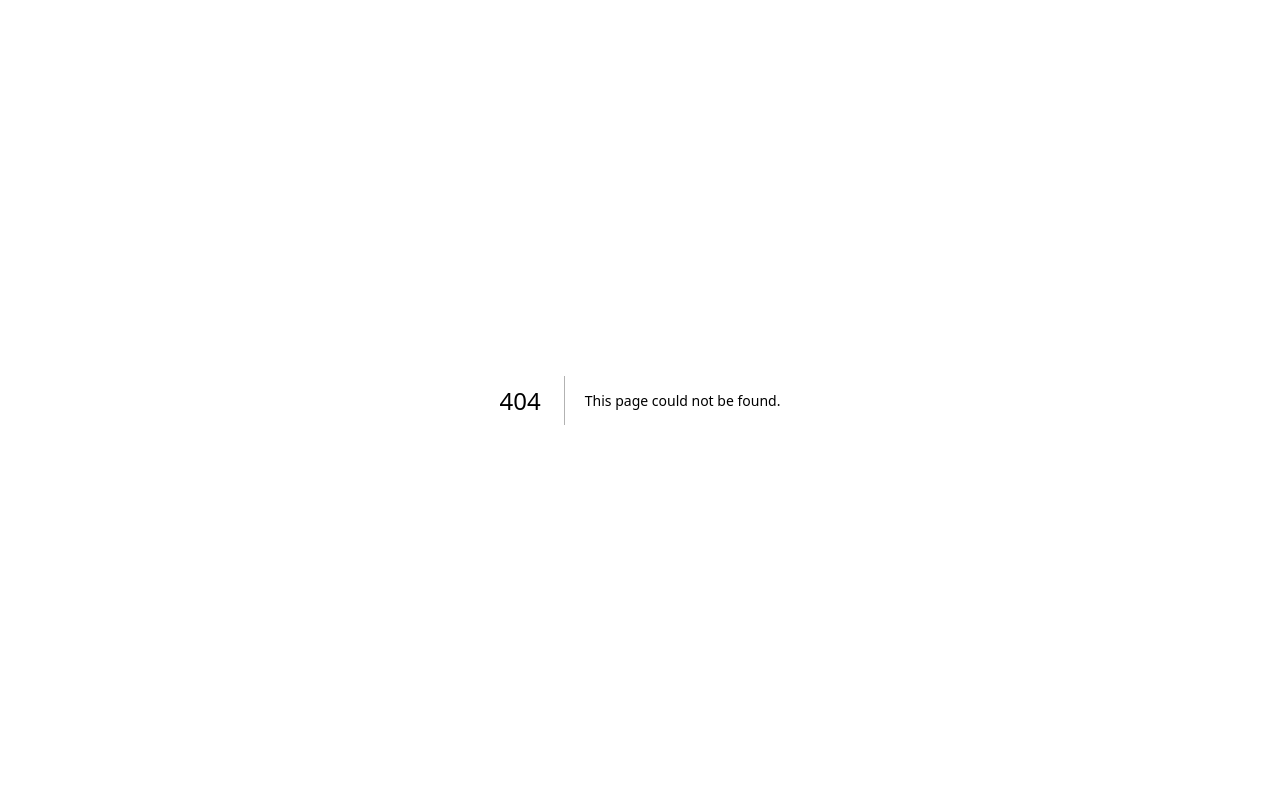
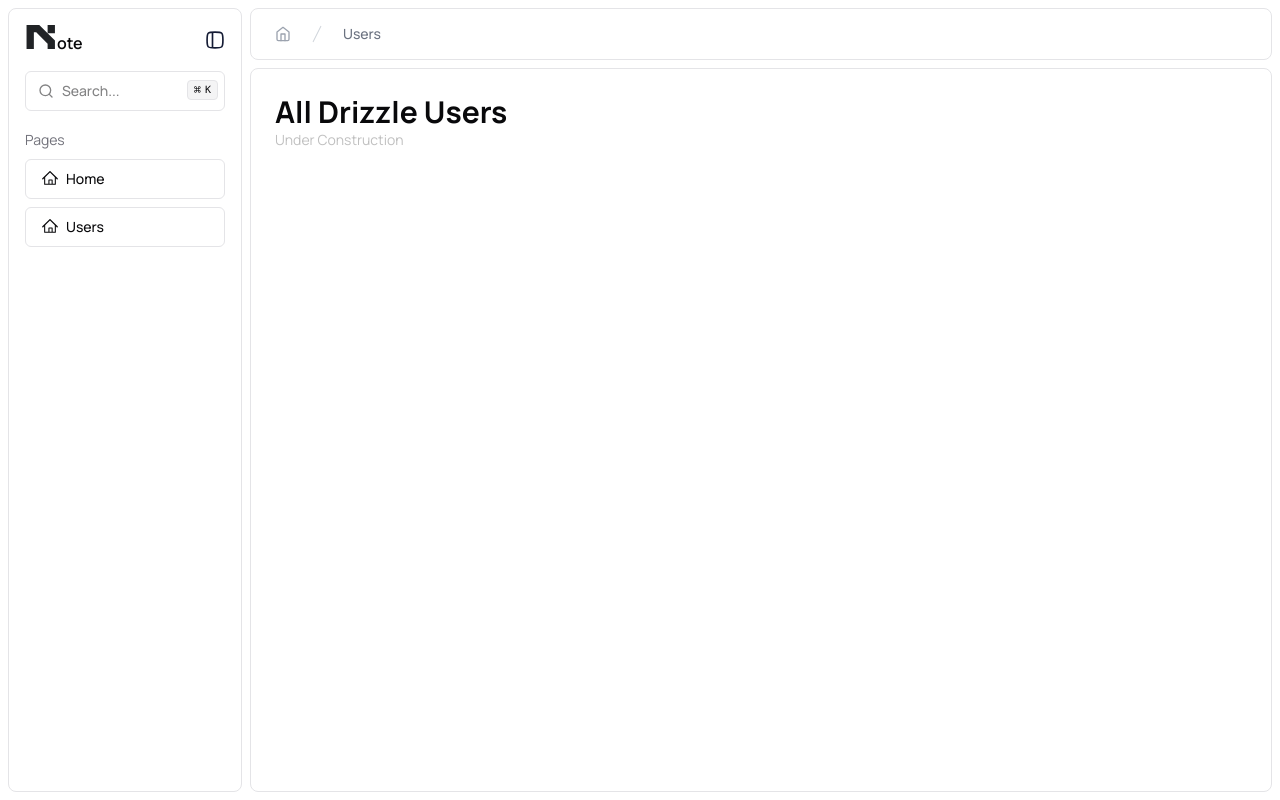
Before and after one commit to Ayush-v/Drizzle-RBAC-Nextjs, a Next.js app: page /users in a window 1280 px wide. Before the commit this address had no page. Built offline with nearby package versions, Linux system fonts and the light colour scheme.

Commit message:
files reorder | breadcrumbs | minor fixes

```diff
--- a/src/app/(dashboard)/_components/breadcrumbs.tsx
+++ b/src/app/(dashboard)/_components/breadcrumbs.tsx
@@ -1,16 +1,43 @@
 "use client";
+import { HomeIcon } from "lucide-react";
+import Link from "next/link";
 import { useSelectedLayoutSegments } from "next/navigation";
 
 export default function Breadcrumbs() {
   const segments = useSelectedLayoutSegments();
   return (
     <div className="h-14 border flex items-center pl-6 rounded-lg text-sm capitalize">
-      <ul className="flex items-center gap-2">
-        <li>Home</li>
+      <ol role="list" className="flex items-center space-x-4">
+        <li>
+          <div>
+            <Link href={`/`} className="text-gray-400 hover:text-gray-500">
+              <HomeIcon className="h-4 w-4 flex-shrink-0" aria-hidden="true" />
+              <span className="sr-only">Home</span>
+            </Link>
+          </div>
+        </li>
         {segments.map((segment, index) => (
-          <li key={index}>{segment}</li>
+          <li key={index}>
+            <div className="flex items-center">
+              <svg
+                className="h-5 w-5 flex-shrink-0 text-gray-300"
+                fill="currentColor"
+                viewBox="0 0 20 20"
+                aria-hidden="true"
+              >
+                <path d="M5.555 17.776l8-16 .894.448-8 16-.894-.448z" />
+              </svg>
+              <Link
+                href={`/${segments.slice(0, index + 1).join("/")}`}
+                className="ml-4 text-sm font-medium text-gray-500 hover:text-gray-700"
+                aria-current={index ? "page" : undefined}
+              >
+                {segment}
+              </Link>
+            </div>
+          </li>
         ))}
-      </ul>
+      </ol>
     </div>
   );
 }
--- a/src/app/(dashboard)/_components/navbar.tsx
+++ b/src/app/(dashboard)/_components/navbar.tsx
@@ -10,6 +10,20 @@ import {
   TooltipTrigger,
 } from "@/components/ui/tooltip";
 import { Search } from "lucide-react";
+import Link from "next/link";
+
+const navlinks = [
+  {
+    title: "Home",
+    icon: "",
+    href: "/",
+  },
+  {
+    title: "Users",
+    icon: "",
+    href: "/users",
+  },
+];
 
 export default function NavBar() {
   const [isOpen, setIsOpen] = useState(true);
@@ -91,24 +105,28 @@ export default function NavBar() {
           <div className="space-y-2">
             <span className="text-sm text-muted-foreground">Pages</span>
             <ul className="space-y-2">
-              <li className="flex flex-col items-center">
+              {navlinks.map((link) => (
+                <li className="flex flex-col items-center" key={link.href}>
                   <Tooltip>
                     <TooltipTrigger asChild>
+                      <Link href={link.href} className="w-full">
                         <Button
                           variant={"outline"}
                           className="w-full justify-center flex-col @2xs:flex-row @2xs:justify-start @2xs:px-4 @2xs:py-2 px-1.5 py-3 transition-all"
                         >
                           <HomeIcon className="@2xs:mr-2 h-4 w-4 shrink-0 transition-all" />
                           <span className="hidden @2xs:inline-block transition-all">
-                        Home
+                            {link.title}
                           </span>
                         </Button>
+                      </Link>
                     </TooltipTrigger>
                     <TooltipContent side="right" className="z-50 @2xs:hidden">
-                    <p>Home</p>
+                      <p>{link.title}</p>
                     </TooltipContent>
                   </Tooltip>
                 </li>
+              ))}
             </ul>
           </div>
         </div>
--- a/src/app/(dashboard)/dashboard/check/page.tsx
+++ /dev/null
@@ -1,5 +0,0 @@
-import React from "react";
-
-export default function page() {
-  return <div>check page</div>;
-}
--- a/src/app/(dashboard)/dashboard/check/role/page.tsx
+++ /dev/null
@@ -1,5 +0,0 @@
-import React from "react";
-
-export default function page() {
-  return <div>role page</div>;
-}
--- a/src/app/(dashboard)/dashboard/layout.tsx
+++ /dev/null
@@ -1,23 +0,0 @@
-import { ReactNode } from "react";
-import NavBar from "../_components/navbar";
-import Breadcrumbs from "../_components/breadcrumbs";
-
-export default function DashBoardLayout({ children }: { children: ReactNode }) {
-  return (
-    <div className="h-screen antialiased">
-      <div className="h-full p-1 sm:p-2">
-        <div className="flex flex-col">
-          <div className="flex flex-grow h-[calc(100vh-8px)] sm:h-[calc(100vh-16px)] gap-2">
-            <NavBar />
-            <div className="flex flex-grow flex-col gap-2">
-              <Breadcrumbs />
-              <main className="flex flex-col h-full flex-grow border rounded-lg px-6 py-6 overflow-y-auto">
-                {children}
-              </main>
-            </div>
-          </div>
-        </div>
-      </div>
-    </div>
-  );
-}
--- a/src/app/(dashboard)/dashboard/page.tsx
+++ /dev/null
@@ -1,14 +0,0 @@
-import Header from "@/components/Header";
-
-export default function DashBoardPage() {
-  return (
-    <div>
-      <Header
-        title="Page UI/UX"
-        description={
-          "Lorem ipsum dolor sit amet consectetur adipisicing elit. Maiores cumque iure facere repellat consequatur aut deleniti doloremque debitis facilis iusto!"
-        }
-      />
-    </div>
-  );
-}
--- a/src/app/(dashboard)/layout.tsx
+++ b/src/app/(dashboard)/layout.tsx
@@ -1,5 +1,23 @@
 import { ReactNode } from "react";
+import NavBar from "./_components/navbar";
+import Breadcrumbs from "./_components/breadcrumbs";
 
-export default function layout({ children }: { children: ReactNode }) {
-  return <>{children}</>;
+export default function DashBoardLayout({ children }: { children: ReactNode }) {
+  return (
+    <div className="h-screen antialiased">
+      <div className="h-full p-1 sm:p-2">
+        <div className="flex flex-col">
+          <div className="flex flex-grow h-[calc(100vh-8px)] sm:h-[calc(100vh-16px)] gap-2">
+            <NavBar />
+            <div className="flex flex-grow flex-col gap-2">
+              <Breadcrumbs />
+              <main className="flex flex-col h-full flex-grow border rounded-lg px-6 py-6 overflow-y-auto">
+                {children}
+              </main>
+            </div>
+          </div>
+        </div>
+      </div>
+    </div>
+  );
 }
--- a/src/app/(dashboard)/page.tsx
+++ b/src/app/(dashboard)/page.tsx
@@ -1,83 +1,14 @@
-// import { db } from "@/db";
+import Header from "@/components/Header";
 
-import Link from "next/link";
-
-export default async function Home() {
-  // const users = await db.query.user.findMany({
-  //   with: {
-  //     notes: true,
-  //     roles: {
-  //       with: {
-  //         role: {
-  //           with: {
-  //             permissions: {
-  //               with: {
-  //                 permission: true,
-  //               },
-  //             },
-  //           },
-  //         },
-  //       },
-  //     },
-  //   },
-  // });
-
+export default function DashBoardPage() {
   return (
-    <main>
-      <div className="p-4">
-        {/* <h1>All Users from Drizzle</h1> */}
-        <h1 className="my-4">Under Construction</h1>
-        <Link
-          href="/dashboard"
-          className="bg-black rounded-lg px-2 py-1 text-white"
-        >
-          &gt; Dashboard
-        </Link>
-
-        {/* <div className="space-y-2 divide-y">
-          {users.map((user) => (
-            <div key={user.id} className="ring-1 rounded-lg p-4">
-              <h1 className="text-xl">
-                {user.id}
-                {user.name}
-              </h1>
-              <h2>mail: {user.email}</h2>
-              {user.createdAt ? (
-                <time>
-                  <span>Created At:</span>{" "}
-                  {new Date(user.createdAt).toLocaleString()}
-                </time>
-              ) : null}
-              <div className="grid grid-cols-2 gap-4">
-                {user.notes.map((note) => (
-                  <div key={note.id} className="border">
-                    <h3>{note.title}</h3>
-                    <p>{note.content}</p>
-                  </div>
-                ))}
-              </div>
-              <div>
-                {user.roles.map((role) => (
-                  <div key={role.roleId}>{role?.role.name}</div>
-                ))}
-              </div>
-              <div>
-                {user.roles.map((role) => (
-                  <div key={role.roleId}>
-                    {role.role.permissions.map((permission) => (
-                      <div key={permission.permissionId}>
-                        <span>{permission.permission.access}</span>{" "}
-                        <span>{permission.permission.action}</span>{" "}
-                        <span>{permission.permission.entity}</span>
-                      </div>
-                    ))}
-                  </div>
-                ))}
-              </div>
-            </div>
-          ))}
-        </div> */}
-      </div>
-    </main>
+    <div>
+      <Header
+        title="Page UI/UX"
+        description={
+          "Lorem ipsum dolor sit amet consectetur adipisicing elit. Maiores cumque iure facere repellat consequatur aut deleniti doloremque debitis facilis iusto!"
+        }
+      />
+    </div>
   );
 }
--- /dev/null
+++ b/src/app/(dashboard)/users/page.tsx
@@ -0,0 +1,79 @@
+// import { db } from "@/db";
+
+import Header from "@/components/Header";
+// import Link from "next/link";
+
+export default async function Home() {
+  // const users = await db.query.user.findMany({
+  //   with: {
+  //     notes: true,
+  //     roles: {
+  //       with: {
+  //         role: {
+  //           with: {
+  //             permissions: {
+  //               with: {
+  //                 permission: true,
+  //               },
+  //             },
+  //           },
+  //         },
+  //       },
+  //     },
+  //   },
+  // });
+
+  return (
+    <main>
+      <Header title="All Drizzle Users" description={"Under Construction"} />
+      <>
+        {/* <h1>All Users from Drizzle</h1> */}
+        {/* <h1 className="my-4">Under Construction</h1> */}
+
+        {/* <div className="space-y-2 divide-y">
+          {users.map((user) => (
+            <div key={user.id} className="ring-1 rounded-lg p-4">
+              <h1 className="text-xl">
+                {user.id}
+                {user.name}
+              </h1>
+              <h2>mail: {user.email}</h2>
+              {user.createdAt ? (
+                <time>
+                  <span>Created At:</span>{" "}
+                  {new Date(user.createdAt).toLocaleString()}
+                </time>
+              ) : null}
+              <div className="grid grid-cols-2 gap-4">
+                {user.notes.map((note) => (
+                  <div key={note.id} className="border">
+                    <h3>{note.title}</h3>
+                    <p>{note.content}</p>
+                  </div>
+                ))}
+              </div>
+              <div>
+                {user.roles.map((role) => (
+                  <div key={role.roleId}>{role?.role.name}</div>
+                ))}
+              </div>
+              <div>
+                {user.roles.map((role) => (
+                  <div key={role.roleId}>
+                    {role.role.permissions.map((permission) => (
+                      <div key={permission.permissionId}>
+                        <span>{permission.permission.access}</span>{" "}
+                        <span>{permission.permission.action}</span>{" "}
+                        <span>{permission.permission.entity}</span>
+                      </div>
+                    ))}
+                  </div>
+                ))}
+              </div>
+            </div>
+          ))}
+        </div> */}
+      </>
+    </main>
+  );
+}
--- a/src/components/Header.tsx
+++ b/src/components/Header.tsx
@@ -6,11 +6,11 @@ export default function Header({
   description?: string | null;
 }) {
   return (
-    <>
+    <div className="mb-4">
       <h1 className="text-3xl font-bold leading-tight">{title}</h1>
       {description ? (
         <p className="text-black/25 line-clamp-2 text-sm">{description}</p>
       ) : null}
-    </>
+    </div>
   );
 }
```
Lines whose indentation alone changed are shown as unchanged.
